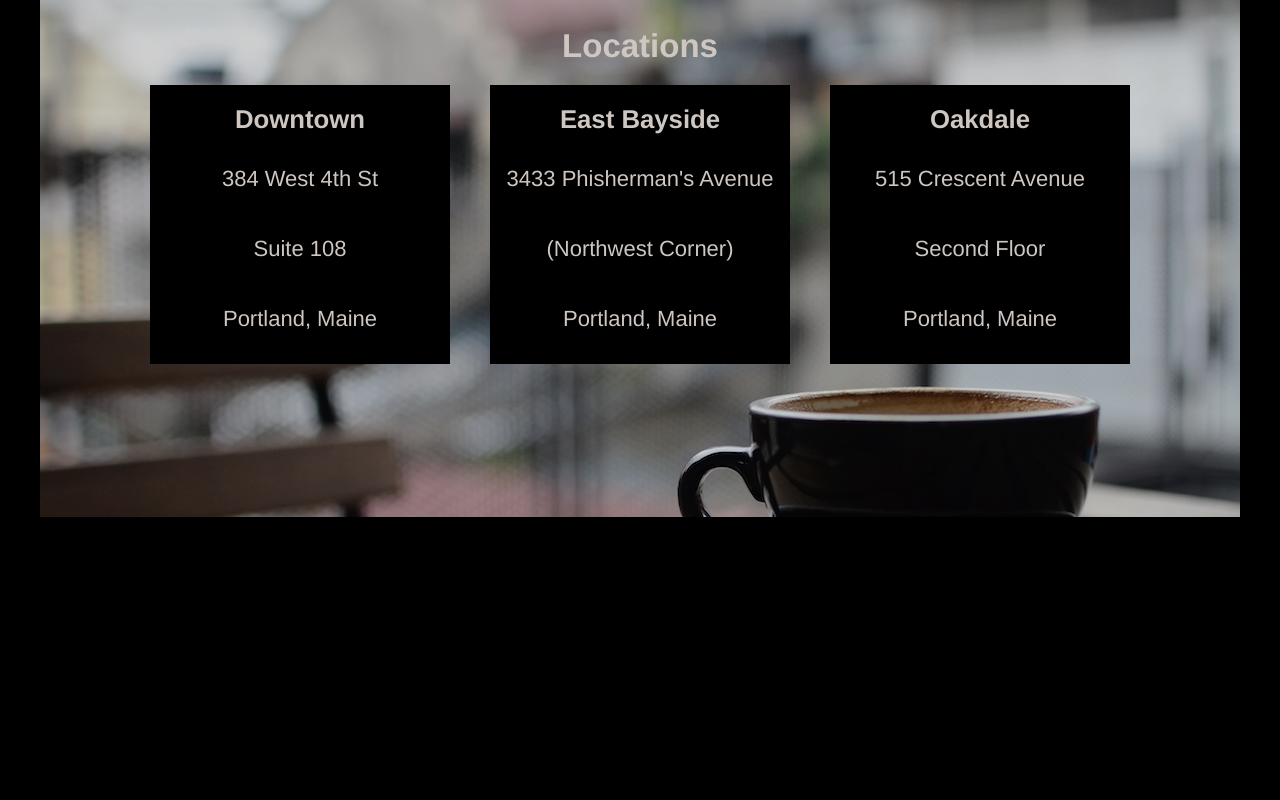
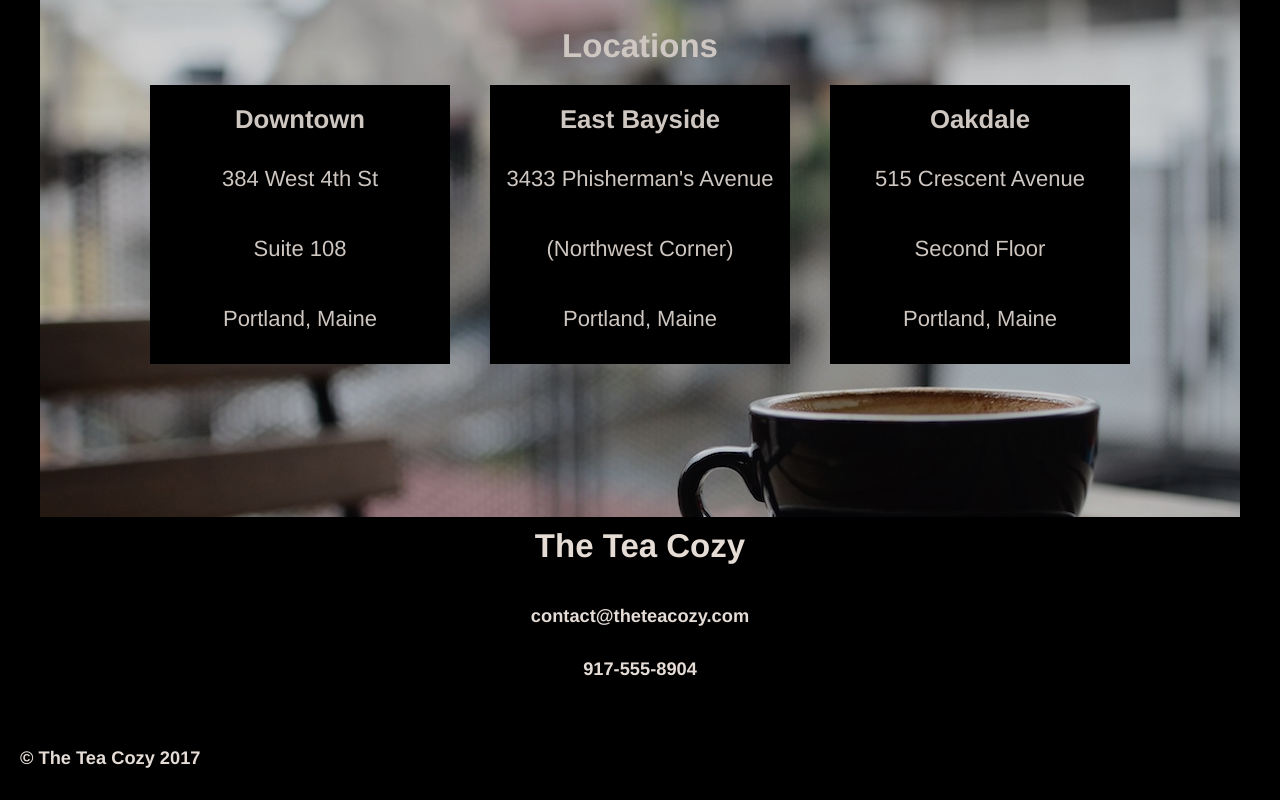
Before and after one commit to Rawco82/teacozy, a plain HTML site: page index.html in a window 1280 px wide. Shown: the part 1662-2462 px from the top of the page. Before the commit the page ends 2179 px from the top, so only its background shows below. Drawn offline with Linux system fonts and the light colour scheme.

Commit message:
Add Contact Info and Footer css/html.

```diff
--- a/index.html
+++ b/index.html
@@ -27,7 +27,6 @@
           </h4>
         </div>
       </div>
-
     <!-- Store Section -->
       <div id="store">
         <h2>Tea of the Month</h2>
@@ -81,15 +80,14 @@
       </div>
     </div>
     <!-- Contact Section -->
-    <!-- <div id="contact">
+      <div id="contact">
         <h2>The Tea Cozy</h2>
         <h5>contact@theteacozy.com</h5>
         <h5>917-555-8904</h5>
-    </div> -->
-
+      </div>
     <!-- Footer Section -->
-  <!--  <footer>
+    <footer>
       <h5>&copy; The Tea Cozy 2017</h5>
-    </footer>  -->
+    </footer>
   </body>
 </html>
--- a/resources/css/style.css
+++ b/resources/css/style.css
@@ -120,7 +120,8 @@ h4 {
   padding-top: 5px;
 }
 
-#locations .location {
+/* #locations .location */
+.location {
   opacity: 1.0;
   padding: 10px;
   margin: 5px 20px;
@@ -139,3 +140,21 @@ h3 {
 /* p {
   display: block;
 } */
+
+/* Contact Section */
+
+#contact {
+  height: 200px;
+}
+
+h5 {
+  display: block;
+  font-weight: bold;
+}
+
+/* Footer Section */
+
+footer {
+  text-align: left;
+  padding-left: 20px;
+}
```
Also changed, not shown: 1 other file. Lines whose indentation alone changed are shown as unchanged.
